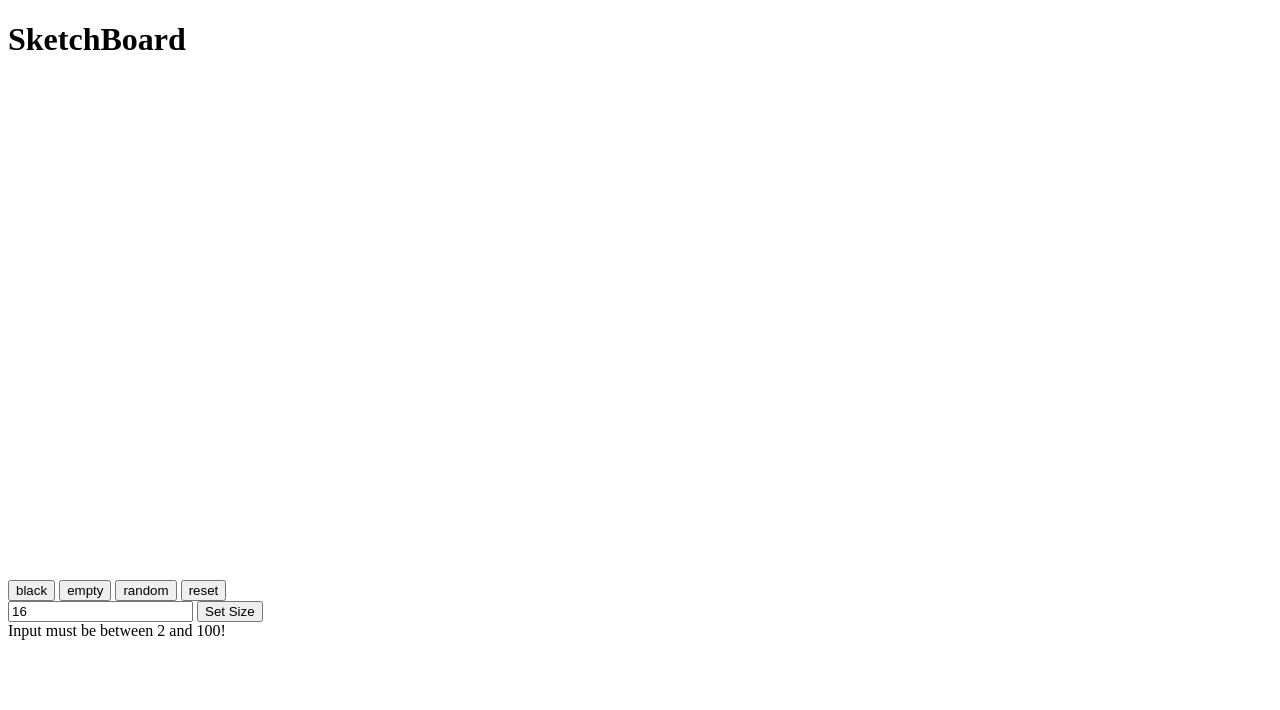
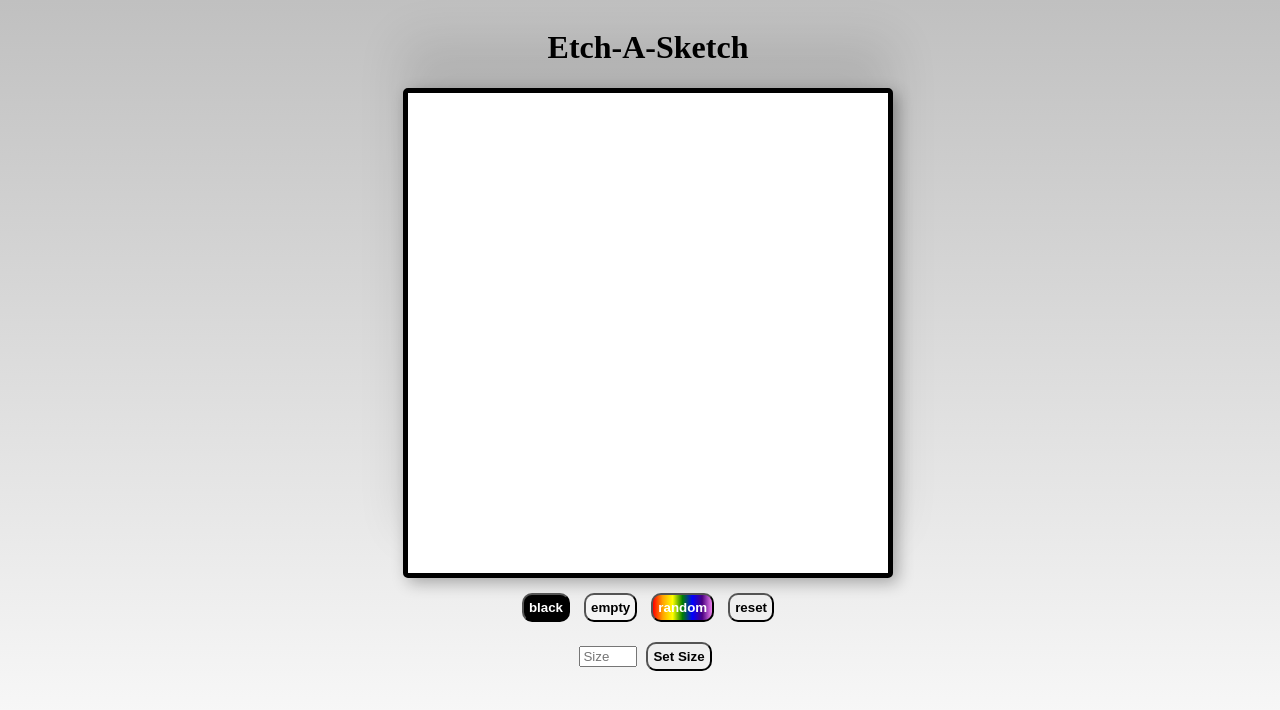
Before and after one commit to Al3xa66o/etch-a-sketch, a plain HTML site: page index.html in a window 1280 px wide. Drawn offline with Linux system fonts and the light colour scheme.

Commit message:
css done

```diff
--- a/index.html
+++ b/index.html
@@ -9,7 +9,7 @@
 </head>
 <body>
     <div class="container">
-        <div class="title"><h1>SketchBoard</h1></div>
+        <div class="title"><h1>Etch-A-Sketch</h1></div>
         <div class="content">
             <div class="board"></div>
             <div class="buttons">
@@ -19,19 +19,12 @@
                 <button onclick="resetBoard()">reset</button>
             </div>
             <div>
-                <input type="text" placeholder="Size of Board" value="16" onchange="changeSize(this.value)" />
+                <input type="text" placeholder="Size" onchange="changeSize(this.value)" />
                 <button>Set Size</button>
             </div>
             <div class="error">Input must be between 2 and 100!</div>
         </div>
     </div>
-
-
-
-
-
-
-
     <script src="app.js"></script>
 </body>
 </html>
--- a/style.css
+++ b/style.css
@@ -1,5 +1,88 @@
+body {
+    height: 100vh;
+    width: 100vw;
+    background: linear-gradient(rgb(192, 192, 192), white);
+}
+.container {
+    display: flex;
+    flex-direction: column;
+    align-items: center;
+
+}
+
 .board {
-    width: 500px;
-    height: 500px;
+    height: 80%;
+    width: 80%;
     display: grid;
+    background-color: white;
+    box-shadow: 0 -3em 3em rgba(0, 0, 0, 0.1), 0.3em 0.3em 1em rgba(0, 0, 0, 0.3);
+    border: solid 5px;
+    border-radius: 5px;
 }
+
+.content {
+    display: flex;
+    flex-direction: column;
+    align-items: center;
+    min-width: 300px;
+    min-height: 300px;
+    width: 60vw;
+    height: 60vw;
+    max-width: 600px;
+    max-height: 600px;
+}
+.title {
+    display: flex;
+    justify-content: center;
+}
+
+.buttons {
+    margin-top: 10px;
+    margin-bottom: 10px;
+}
+button {
+    text-align: center;
+    text-decoration: none;
+    padding: 5px;
+    margin: 5px;
+    transition: 0.2s;
+    border-radius: 10px;
+    font-weight: 600;
+}
+
+.blkButton {
+    background-color: black;
+    color: white;
+}
+.blkButton:hover {
+    background-color: grey;
+    color: whitesmoke;
+}
+
+.emptyButton {
+    background-color: whitesmoke;
+    color: black;
+}
+.emptyButton:hover {
+    background-color: grey;
+    color: black;
+}
+
+.rdmButton {
+    background: linear-gradient(0.25turn, red, orange, yellow, green, blue, indigo, violet);
+    color: white;
+}
+.rdmButton:hover {
+    background: linear-gradient(00.25turn, green, blue, purple, red, rgb(205, 86, 1), orange, yellow)
+}
+
+input {
+    width: 50px;
+}
+.mode {
+    margin-bottom: 5px;
+}
+
+.error {
+    display: none;
+}
```
